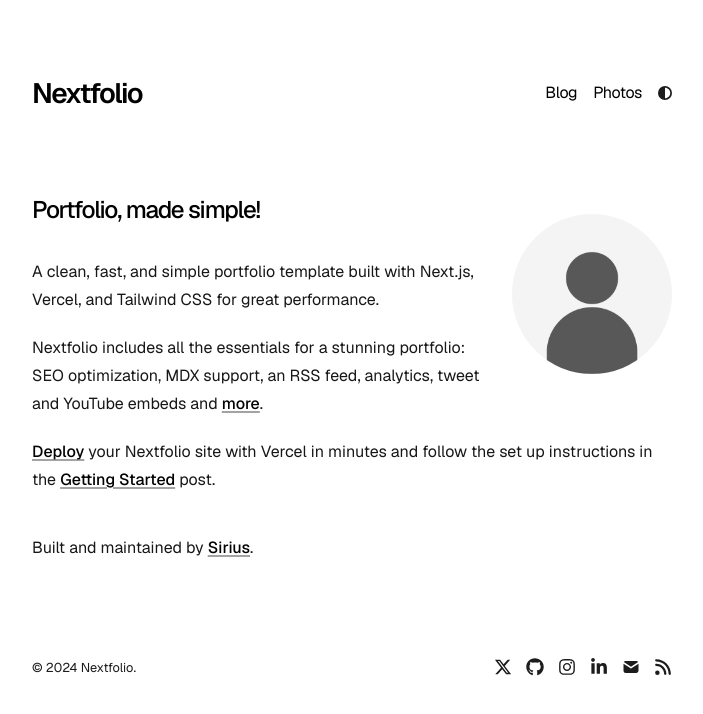
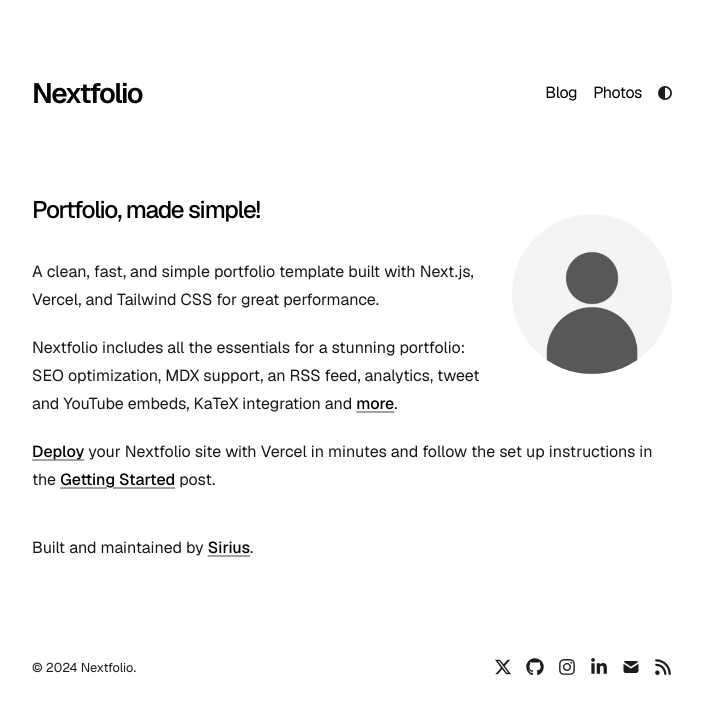
Before and after one commit to 1msirius/Nextfolio, a Next.js app: page / in a window 1280 px wide. Shown: the top 714 px of the page, without its empty margins (288-991 px from the left). Built offline with nearby package versions, Linux system fonts and the light colour scheme.

Commit message:
Update home page

```diff
--- a/app/page.tsx
+++ b/app/page.tsx
@@ -27,7 +27,7 @@
         <p className="mb-5">
           Nextfolio includes all the essentials for a stunning portfolio: SEO
           optimization, MDX support, an RSS feed, analytics, tweet and YouTube
-          embeds and{" "}
+          embeds, KaTeX integration and{" "}
           <a
             target="_blank"
             href="https://github.com/1msirius/Nextfolio?tab=readme-ov-file#features"
```
